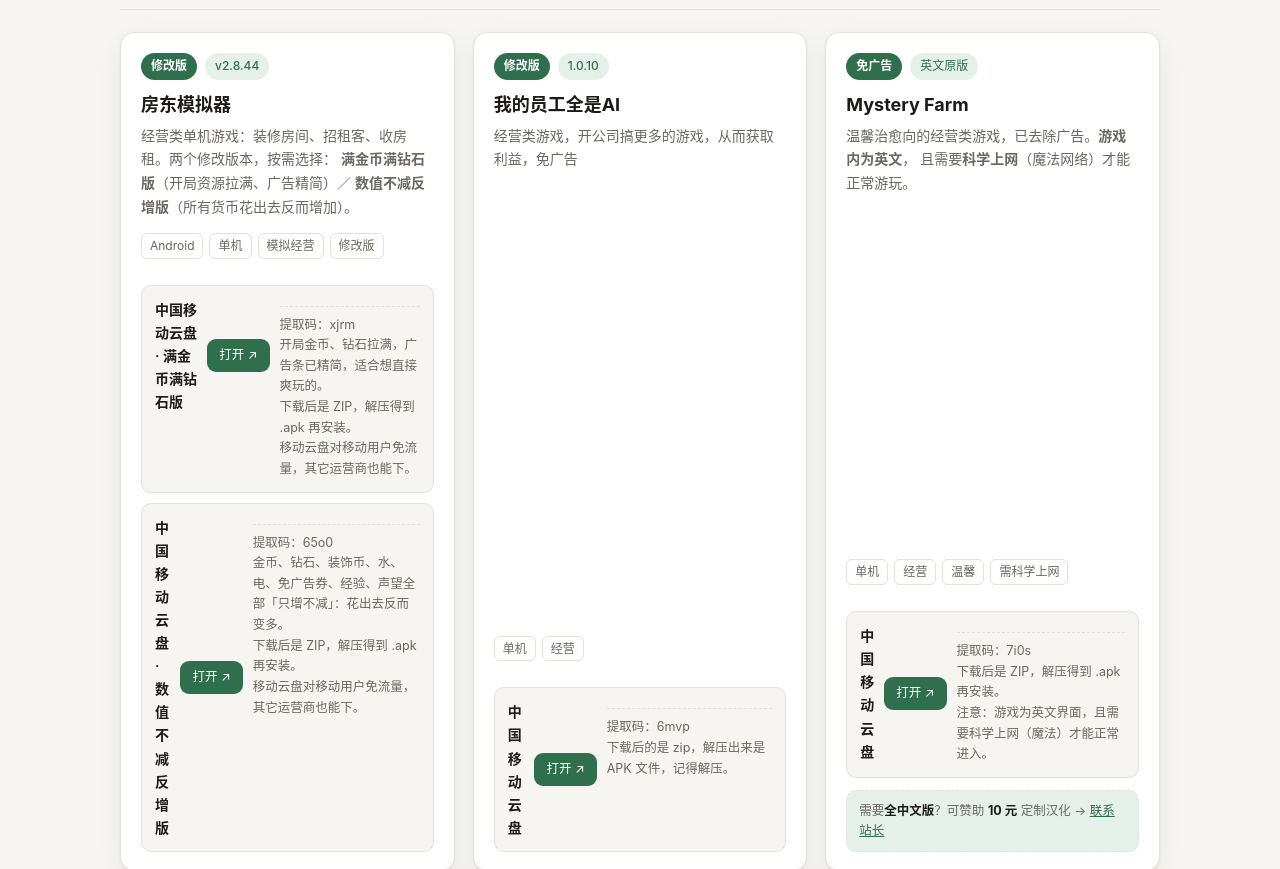
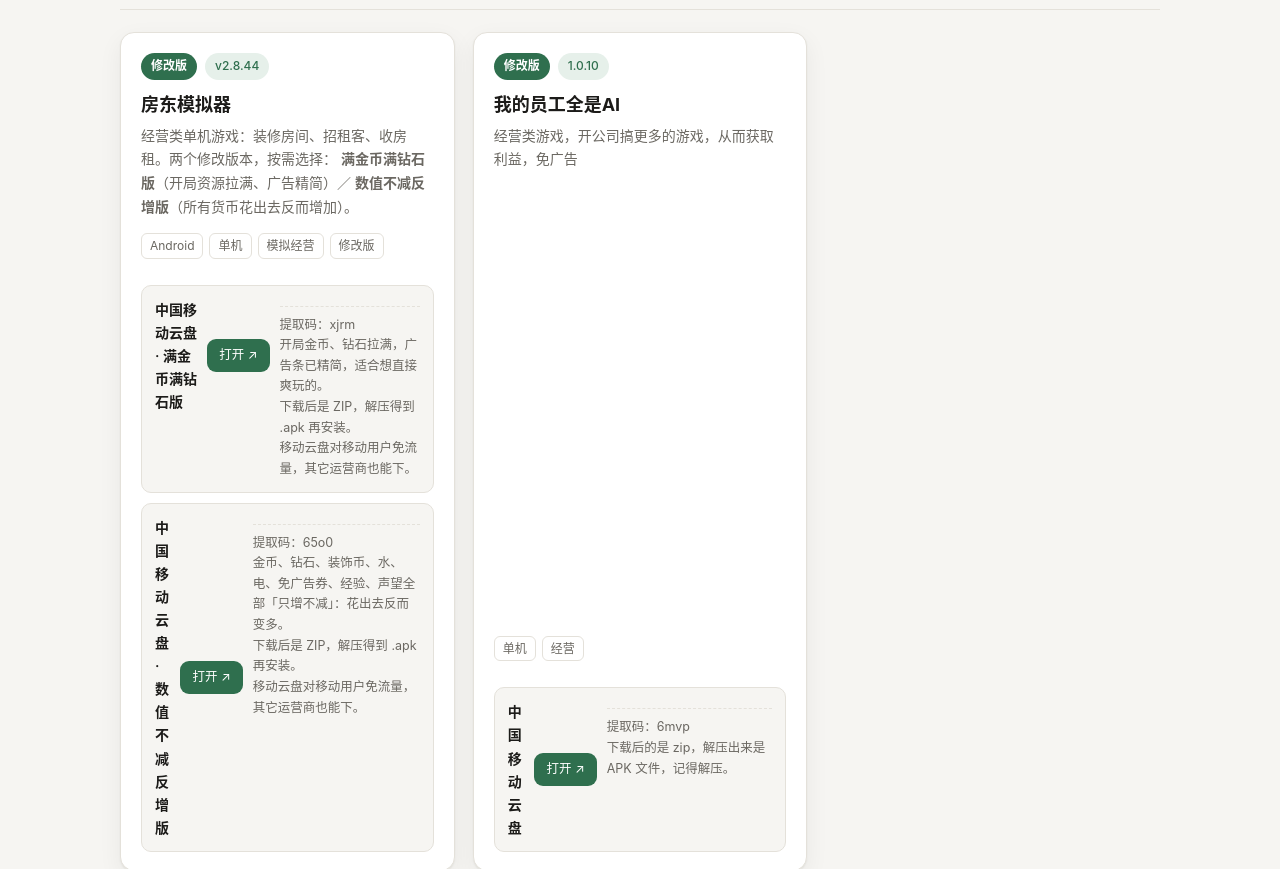
Before and after one commit to vc1689471081-prog/vc-files, a plain HTML site: page games.html in a window 1280 px wide. Shown: the part 420-1289 px from the top of the page. Drawn offline with Linux system fonts and the light colour scheme.

Commit message:
update games.html

```diff
--- a/games.html
+++ b/games.html
@@ -107,35 +107,6 @@
             </div>
           </div>
         </article>
-
-
-        <article class="card">
-          <div class="card-top badges">
-            <span class="badge">免广告</span>
-            <span class="badge ghost">英文原版</span>
-          </div>
-          <h3 class="card-title">Mystery Farm</h3>
-          <p class="card-desc">
-            温馨治愈向的经营类游戏，已去除广告。<strong>游戏内为英文</strong>，
-            且需要<strong>科学上网</strong>（魔法网络）才能正常游玩。
-          </p>
-          <div class="tags"><span>单机</span><span>经营</span><span>温馨</span><span>需科学上网</span></div>
-
-          <div class="card-foot">
-            <div class="sources">
-              <div class="source">
-                <div class="source-head">
-                  <span class="source-name">中国移动云盘</span>
-                  <a class="btn small" href="https://yun.139.com/shareweb/#/w/i/2yA8J3wWoyo14" target="_blank" rel="noopener">打开 ↗</a>
-                </div>
-                <p class="source-note">提取码：7i0s
-下载后是 ZIP，解压得到 .apk 再安装。
-注意：游戏为英文界面，且需要科学上网（魔法）才能正常进入。</p>
-              </div>
-            </div>
-            <p class="trans-note">需要<b>全中文版</b>？可赞助 <b>10 元</b> 定制汉化 → <a href="index.html#contact">联系站长</a></p>
-          </div>
-        </article>
 </div>
     </section>
 
```
